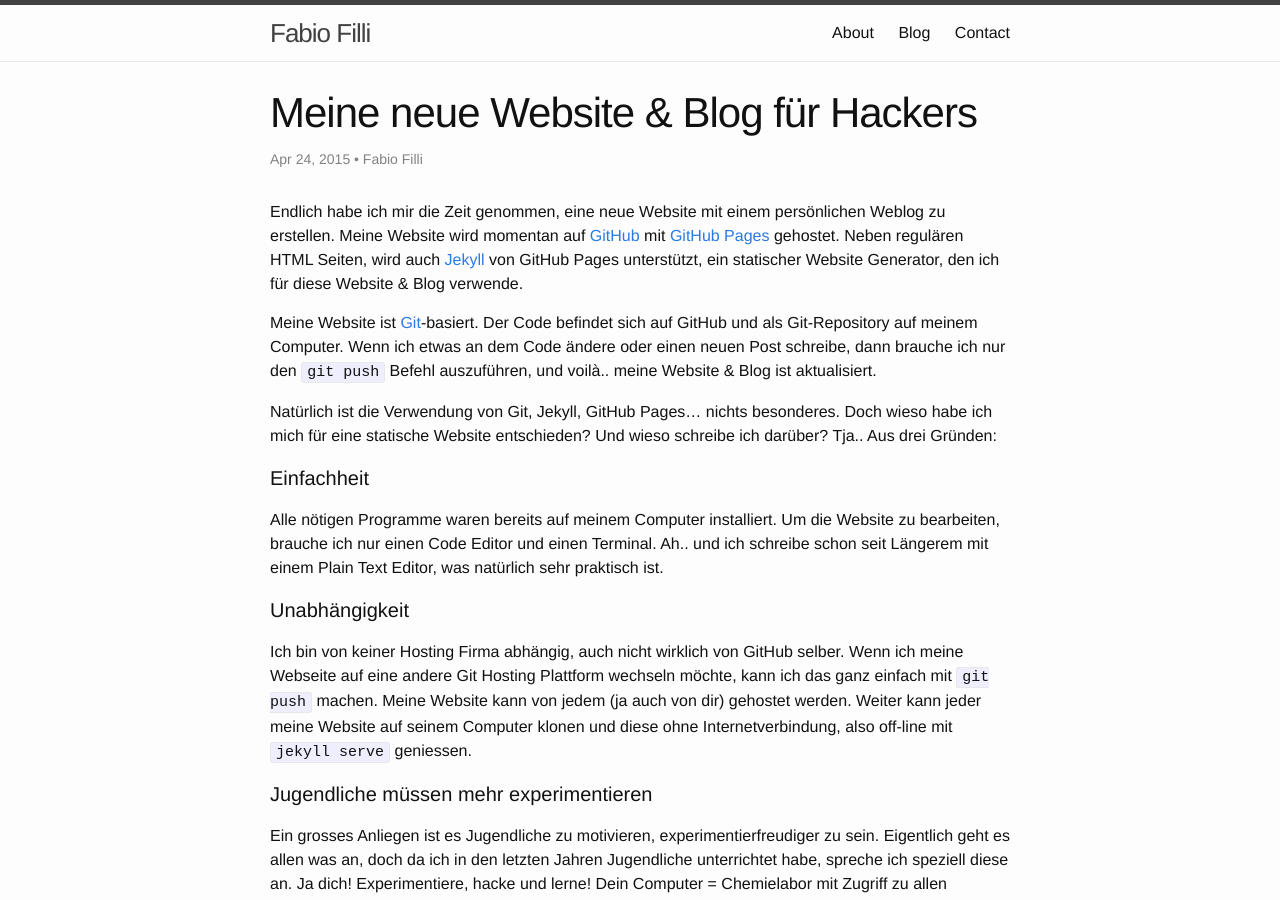
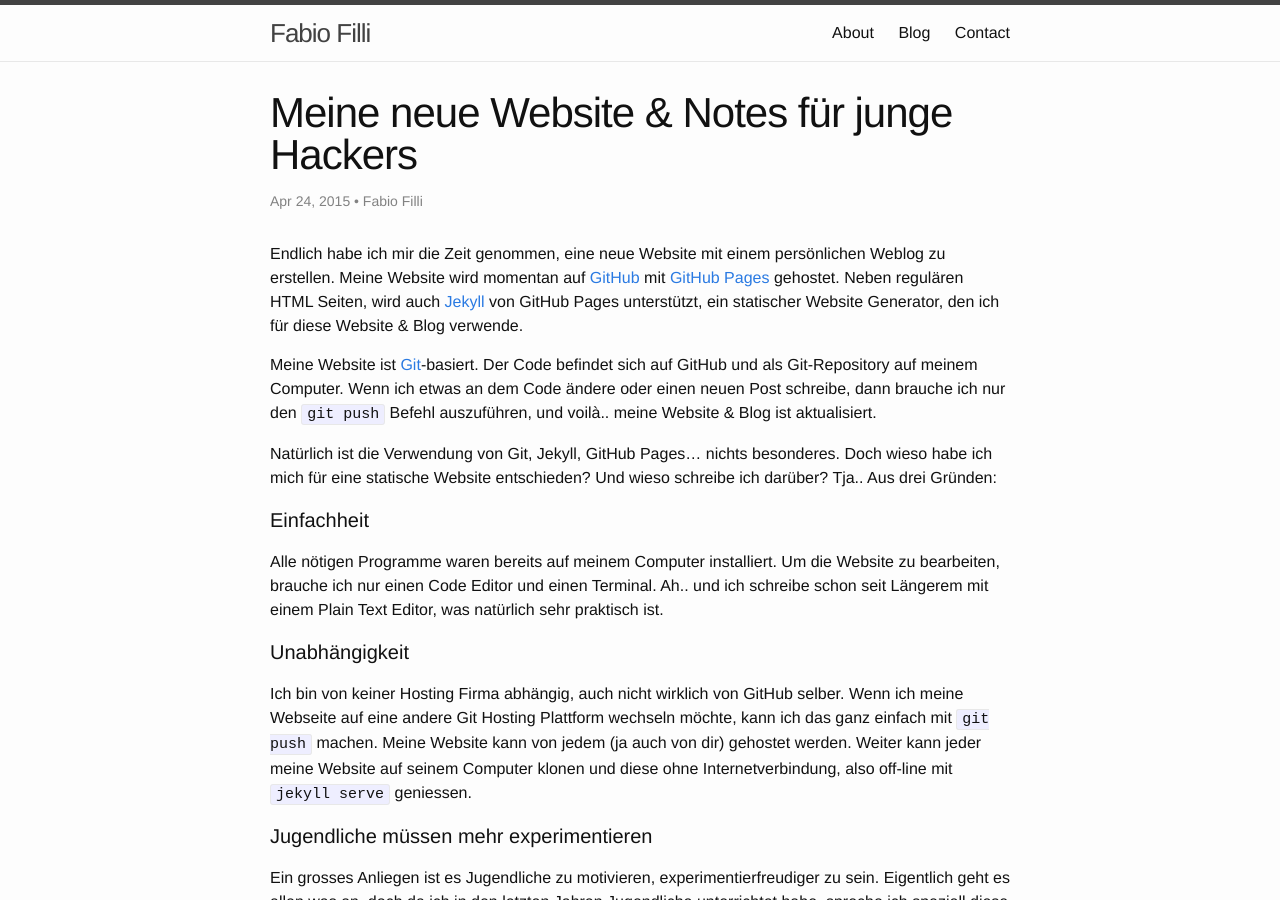
Before and after one commit to fabiofilli/fabiofilli, a Jekyll site: the page built from _posts/de/2015-04-24-meine-neue-website-und-blog-fuer-hackers.md, in a window 1280 px wide and 900 px high. Built offline with Jekyll 4.4.1, drawn with Linux system fonts in a browser that asks for light colours.

Commit message:
change post title
meine neue website & notes für junge hacker

```diff
--- a/_posts/de/2015-04-24-meine-neue-website-und-blog-fuer-hackers.md
+++ b/_posts/de/2015-04-24-meine-neue-website-und-blog-fuer-hackers.md
@@ -1,6 +1,6 @@
 ---
 layout: post
-title:  "Meine neue Website & Blog für Hackers"
+title:  "Meine neue Website & Notes für junge Hackers"
 date:   2015-04-24
 author: Fabio Filli
 lang: de
```
